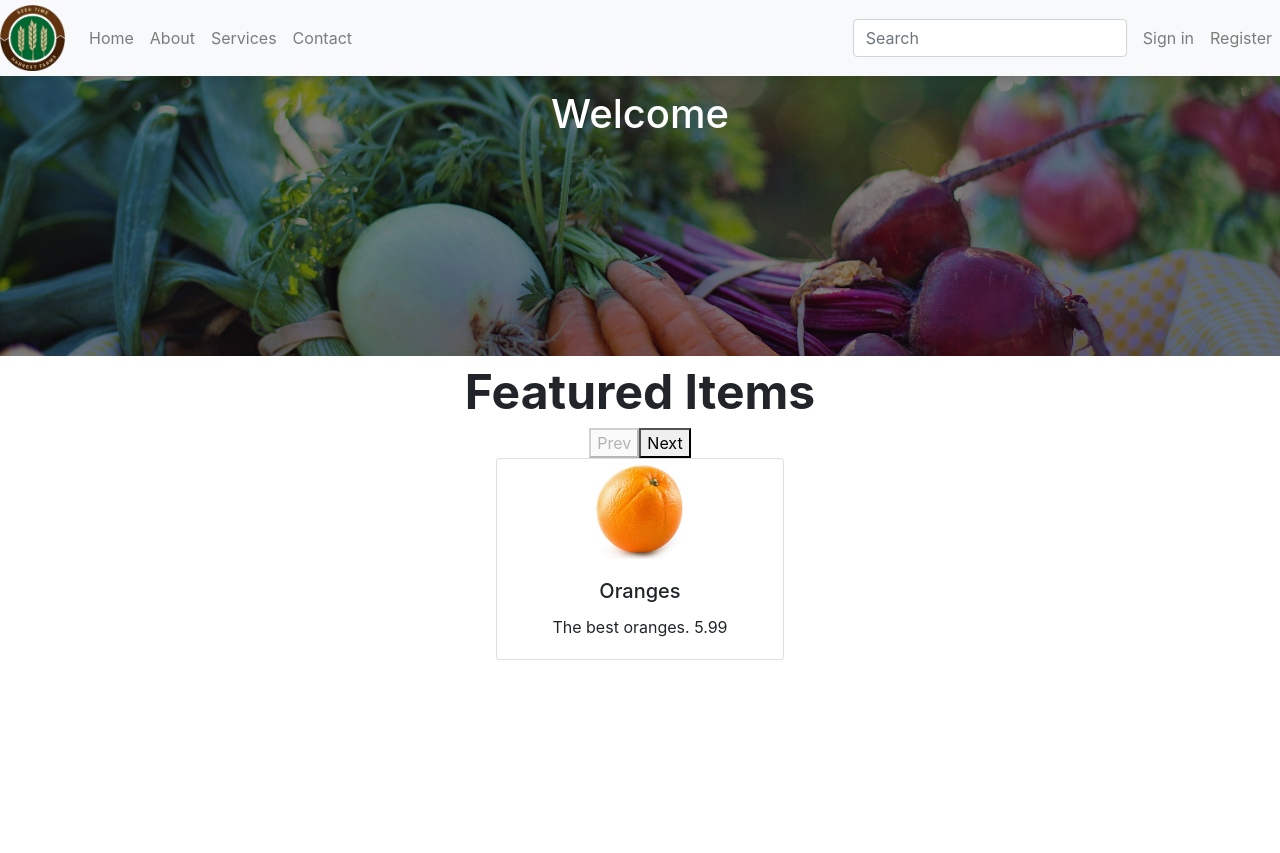
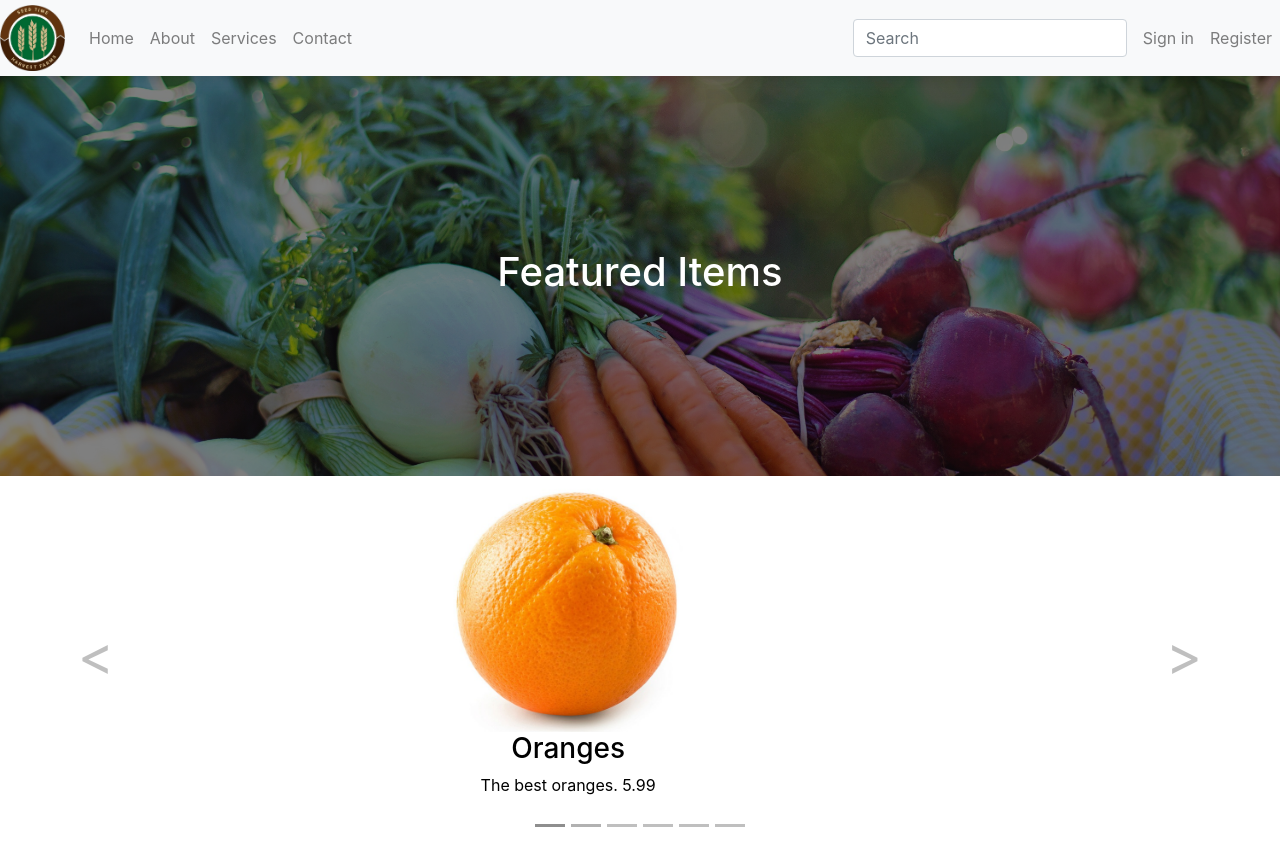
Before and after one commit to Group-8c/produce-app, a React (Create React App) app in the folder client/: page /Home in a window 1280 px wide. Before the commit the page ends 800 px from the top, so only its background shows below. Built offline with nearby package versions, Linux system fonts and the light colour scheme.

Commit message:
made contact page and added carousel to home

```diff
--- a/client/src/App.js
+++ b/client/src/App.js
@@ -9,6 +9,7 @@ import NotFound from "./views/NotFound"
 import Navbar from './components/Navbar'
 import Register from './components/Register';
 import SignIn from './components/SignIn';
+import Footer from './Footer'
 
 const App = () => {
   return (
--- a/client/src/Footer.js
+++ b/client/src/Footer.js
@@ -1,8 +1,15 @@
 import React from 'react';
 
-function Services() {
+const footerStyle = {
+    position: "absolute",
+    left: "0",
+    bottom: "0",
+    width: "100%",
+}
+
+function Footer() {
     return (
-        <div id="Contact">
+        <div id="Contact" style={footerStyle}>
             <div className="masthead-followup row m-0">
                 <div className="col-12 col-md-4 p-3 p-md-5">
                     {/* image/icon here */}
@@ -28,4 +35,4 @@ function Services() {
     );
 }
 
-export default Services;
+export default Footer;
--- a/client/src/components/Register.js
+++ b/client/src/components/Register.js
@@ -11,9 +11,10 @@ export class Register extends Component {
     render() {
         return (
             <div className="App">
-                <div className="App-header hero-image"/>
+                <div className="home-head hero-image"/>
                 <Row className="hero-text">
                     <Card className="card-bg">
+                        <Card.Title align="center">Register</Card.Title>
                         <Card.Body>
                             <Form>
                                 <Form.Group controlId="formBasicEmail">
@@ -32,7 +33,7 @@ export class Register extends Component {
                                     <Form.Check type="checkbox" label="Check me out" />
                                 </Form.Group>
                                 <Button variant="primary" type="submit">
-                                        Submit
+                                    Register
                                 </Button>
                             </Form>
                         </Card.Body>
--- a/client/src/components/SignIn.js
+++ b/client/src/components/SignIn.js
@@ -1,6 +1,5 @@
 import React, { Component } from 'react';
 import { Form, Button, Card, Row } from 'react-bootstrap';
-import './style.css'
 
 export class SignIn extends Component {
 
@@ -13,9 +12,10 @@ export class SignIn extends Component {
     render() {
         return (
             <div className="App">
-                <div className="App-header hero-image"/>
+                <div className="home-head hero-image"/>
                 <Row className="hero-text">
                     <Card className="card-bg">
+                        <Card.Title align="center">Welcome</Card.Title>
                         <Card.Body>
                             <Form>
                                 <Form.Group controlId="formBasicEmail">
@@ -32,7 +32,7 @@ export class SignIn extends Component {
                                     <Form.Check type="checkbox" label="Check me out" />
                                 </Form.Group>
                                 <Button variant="primary" type="submit">
-                                        Submit
+                                    Log in
                                 </Button>
                             </Form>
                         </Card.Body>
--- a/client/src/components/style.css
+++ b/client/src/components/style.css
@@ -6,12 +6,9 @@
     }
 }
 .navbar {
-    border: $none;
-    font-size: $font-size-base;
     transition: all 0.4s;
     -webkit-transition: all 0.4s;
     padding: 0;
-    background: $white-color;
     box-shadow: 0 6px 10px -4px rgba(0, 0, 0, 0.15);
 }
 
@@ -20,4 +17,45 @@
     text-align: left;
     padding: 25px;
     box-shadow: 0 6px 10px -4px rgba(0, 0, 0, 0.15);
+    position: relative;
 }
+
+.transparent-bg {
+    background: rgba(255, 255, 255, 0);
+    color: white;
+    text-align: center;
+}
+
+.carousel-control-prev-icon,
+.carousel-control-next-icon {
+  height: 100px;
+  width: 100px;
+  outline: black;
+  background-size: 100%, 100%;
+  border-radius: 50%;
+  background-image: none;
+}
+
+.carousel-control-next-icon:after
+{
+  content: '>';
+  font-size: 55px;
+  color: gray;
+}
+
+.carousel-control-prev-icon:after {
+  content: '<';
+  font-size: 55px;
+  color: gray;
+}
+
+.carousel-indicators li {
+    background-color: gray;
+}
+
+.carousel-caption {
+    position: relative;
+    left: auto;
+    right: auto;
+    color: black;
+}
--- a/client/src/views/Home/Carousel.js
+++ b/client/src/views/Home/Carousel.js
@@ -1,56 +1,33 @@
 import React, { Component } from 'react';
+import { Carousel } from 'react-bootstrap'
 
 //Static data file
 import featItems from './featItems';
 
-//Component that defines individual items
-import ItemCard from './ItemCard';
 
+class carousel extends Component {
+    render () {
+        const featuredItems = featItems.map(item => {
+            return (
+                <Carousel.Item>
+                    <img
+                        src = {item.img}
+                        width="20%"
+                    />
+                    <Carousel.Caption className="d-none d-md-block">
+                    <h3>{item.name}</h3>
+                    <p>{item.description}</p>
+                    </Carousel.Caption>
+                </Carousel.Item>
+            )
+        })
 
-export class Carousel extends Component {
-
-    state = {
-        featItems: featItems,
-        featItem: featItems[0]
-    }
-
-
-    /*
-        Functions that keeps track of the current index in list
-        of featured items.
-    */
-    nextCard = () => {
-        const newIndex = this.state.featItem.index+1;
-        this.setState({
-            featItem: this.state.featItems[newIndex]
-        })
-    }
-
-    prevCard = () => {
-        const newIndex = this.state.featItem.index-1;
-        this.setState({
-            featItem: this.state.featItems[newIndex]
-        })
-    }
-
-    render() {
-        const {featItems, featItem } = this.state;
         return (
-            <div>
-                <button
-                    onClick={() => this.prevCard()}
-                    disabled={featItem.index === 0}
-                >Prev</button>
-                <button
-                    onClick={() => this.nextCard()}
-                    disabled={featItem.index === featItems.length-1}
-                >Next</button>
-                <div>
-                    <ItemCard featItem={featItem} />
-                </div>
-            </div>
+            <Carousel>
+                {featuredItems}
+            </Carousel>
         )
     }
 }
 
-export default Carousel
+export default carousel
--- a/client/src/views/Home/Home.css
+++ b/client/src/views/Home/Home.css
@@ -7,7 +7,18 @@
 }
 
 .App-header {
-    min-height: 35vh;
+    min-height: 100vh;
+    display: flex;
+    flex-direction: column;
+    align-items: center;
+    justify-content: center;
+    font-size: calc(10px + 2vmin);
+    color: white;
+}
+
+.home-head {
+    min-height: 50vh;
+    height: 100%;
     display: flex;
     flex-direction: column;
     align-items: center;
@@ -29,7 +40,7 @@
     background-image: linear-gradient(rgba(0, 0, 0, 0.5), rgba(0, 0, 0, 0.5)), url('../../components/images/agriculture-beetroot-beets-533360.jpg');
 
     /* Set a specific height */
-    height: 100%;
+    height: auto;
     width: 100%;
 
     /* Position and center the image to scale nicely on all screens */
@@ -43,7 +54,7 @@
   .hero-text {
     text-align: center;
     position: absolute;
-    top: 15%;
+    top: 50%;
     left: 50%;
     transform: translate(-50%, -50%);
     color: white;
--- a/client/src/views/Home/Home.js
+++ b/client/src/views/Home/Home.js
@@ -12,27 +12,12 @@ import Carousel from './Carousel';
 function Home() {
     return (
         <div className="App">
-            <header className="App-header">
-                <div className="App-header hero-image">
-
-                    <div className="hero-text">
-                        <h1>Welcome</h1>
-                    </div>
+            <header className="home-head hero-image">
+                <div className="hero-text">
+                    <h1>Featured Items</h1>
                 </div>
             </header>
-            <div>
-                <b style={{fontSize: '3rem'}}>Featured Items</b>
-                <Carousel />
-            </div>
-
-
-            {/*}
-            moved to App.js
-
-            <About />
-            <Services />
-            <Contact />
-            */}
+            <Carousel />
         </div>
     );
 }
--- a/client/src/views/Home/ItemCard.js
+++ /dev/null
@@ -1,45 +0,0 @@
-import React from 'react'
-import { Container, Card } from 'react-bootstrap'
-
-
-
-const ItemCard = ({featItem}) => {
-    const { name, img, description } = featItem;
-
-    /*
-        This returns a react-bootstrap container that
-
-    */
-    return (
-        <div>
-            <Container
-                style={{
-                    display: 'flex' ,
-                    flexWrap: 'wrap',
-                    justifyContent: 'center'
-                }}
-            >
-                <Card style={{width:'18rem'}}>
-                    <Card.Img
-                        variant="top"
-                        src={img}
-                        style={{
-                            width: '100px',
-                            height: '100px',
-                            marginLeft: 'auto',
-                            marginRight: 'auto'
-                        }}
-                    />
-                    <Card.Body>
-                        <Card.Title>{name}</Card.Title>
-                        <Card.Text>
-                            {description}
-                        </Card.Text>
-                    </Card.Body>
-                </Card>
-            </Container>
-        </div>
-    )
-}
-
-export default ItemCard;
```
Also changed, not shown: client/src/views/Contact/Contact.js (+34 -3 lines), client/src/components/Navbar.js (indentation only). Lines whose indentation alone changed are shown as unchanged.
